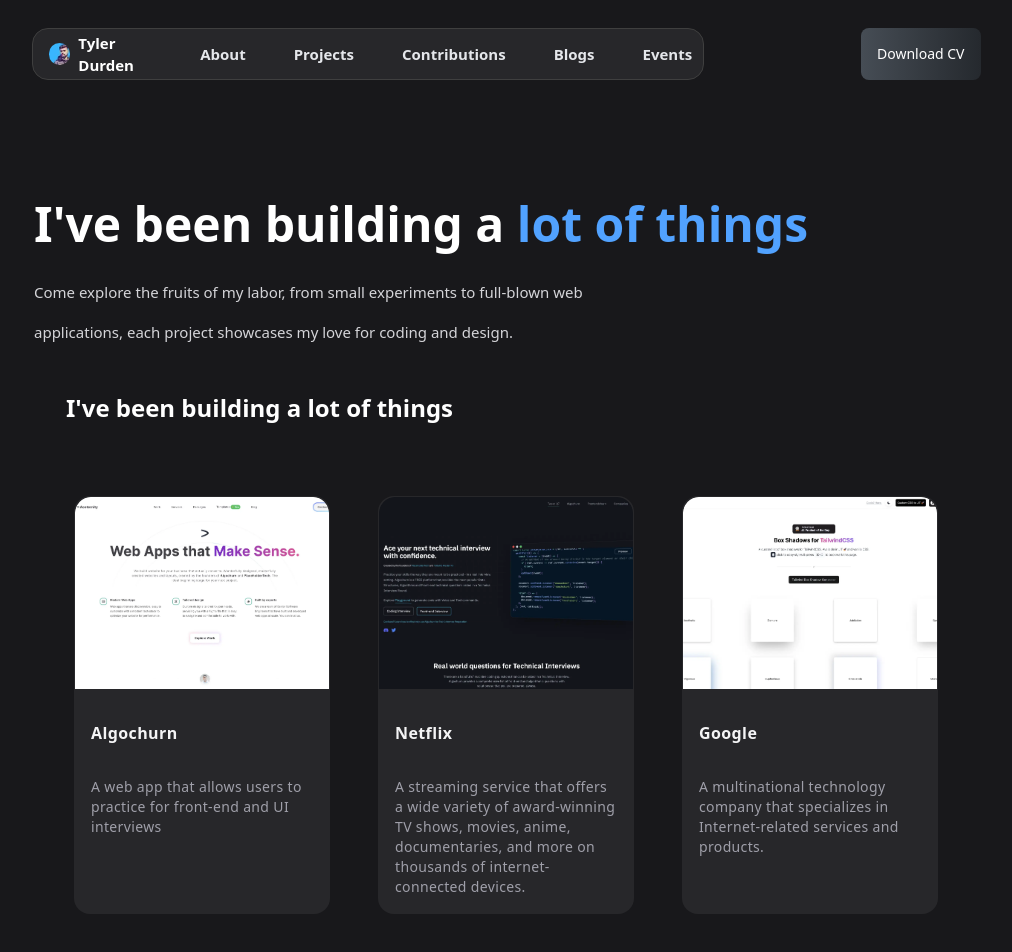
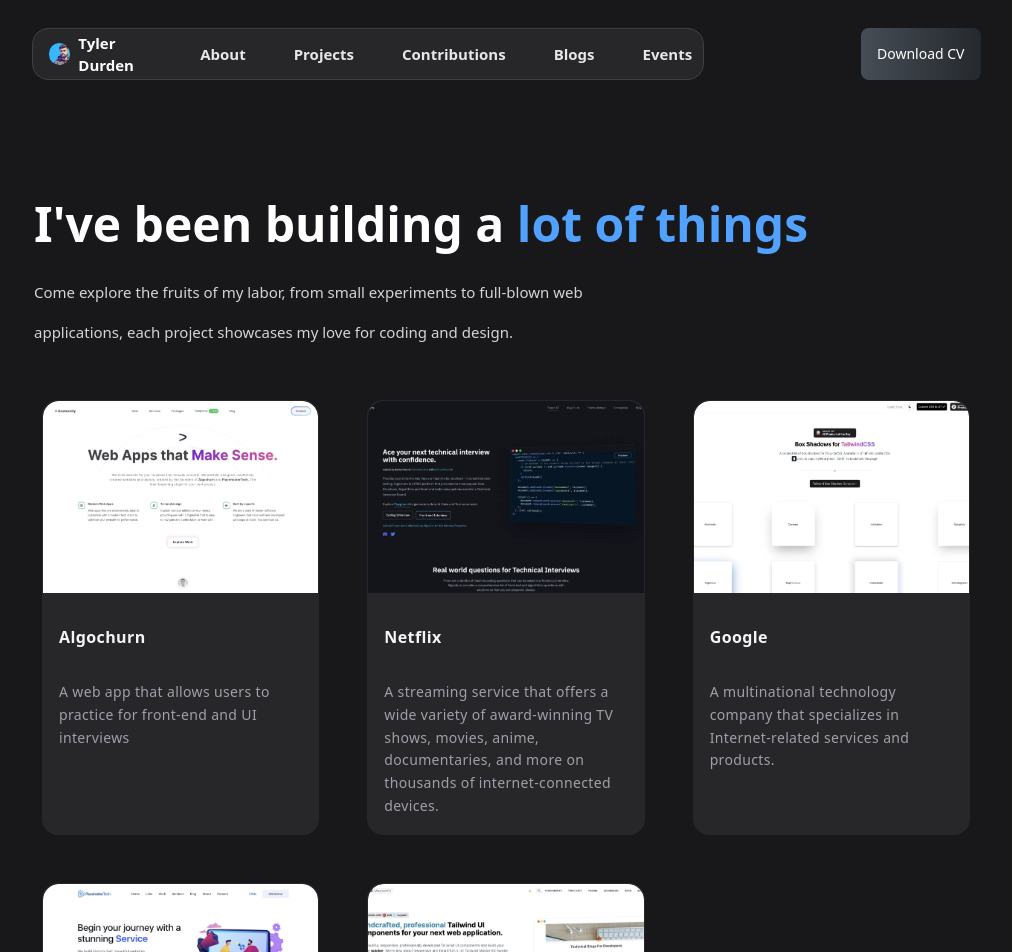
Before and after one commit to wizzcode01/devpro-project, a React (Vite) app: page /project in a window 1280 px wide. Shown: the top 952 px of the page, without its empty margins (134-1146 px from the left). Built offline with nearby package versions, Linux system fonts and the light colour scheme.

Commit message:
added files

```diff
--- a/src/pages/About.jsx
+++ b/src/pages/About.jsx
@@ -92,7 +92,7 @@
                 When I'm not busy slaying bugs and writing code, I'm usually busy indulging in my two favorite hobbies: hot sauce and dad jokes. I firmly believe that a good laugh and a dash of hot sauce can fix just about anything, including bugs in my code (okay, maybe not that last part).
               </p>
               <div>
-                 <h1 className='text-zinc-400 p-5 md:p-0 text-sm'>Here's a timeline of what I've been upto</h1>
+                 <h1 className='text-zinc-400 p-5 md:text-lg text-sm'>Here's a timeline of what I've been upto</h1>
                  {timeline.map((item, index) => (
                  <div key={index} className='flex flex-col md:ml-14 gap-6 mt-10 md:p-0 p-5'>
                     <span className='text-xl font-bold text-white'>{item.year}</span>
--- a/src/pages/ProjectPage.jsx
+++ b/src/pages/ProjectPage.jsx
@@ -1,21 +1,110 @@
 import Footer from "../components/Footer"
 import Navbar from "../components/Navbar"
-import Project from "../components/Projects"
+import aceternity from "../assets/aceternity-img.webp";
+import algochurn from "../assets/algochurn-img.webp";
+import boxshadows from "../assets/boxshadows-img.webp";
+import placeholdertech from "../assets/placeholdertech-img.webp";
+import tailwindmasterkit from "../assets/tailwindmasterkit-img.webp";
+
+import { cn } from "../lib/utils";
+import { AnimatePresence, motion } from "framer-motion";
+import { useState } from "react";
+
+
 const ProjectPage = () => {
+  let [hoveredIndex, setHoveredIndex] = useState(null);
+
+  const projects = [
+    {
+      image: aceternity,
+      title: "Algochurn",
+      description:
+        "A web app that allows users to practice for front-end and UI interviews",
+      link: "https://www.algochurn.com/",
+    },
+    {
+      image: algochurn,
+      title: "Netflix",
+      description:
+        "A streaming service that offers a wide variety of award-winning TV shows, movies, anime, documentaries, and more on thousands of internet-connected devices.",
+      link: "https://www.aceternity.com/",
+    },
+    {
+      image: boxshadows,
+      title: "Google",
+      description:
+        "A multinational technology company that specializes in Internet-related services and products.",
+      link: "https://www.tailwindmasterkit.com/",
+    },
+    {
+      image: placeholdertech,
+      title: "Meta",
+      description:
+        "A technology company that focuses on building products that advance Facebook's mission of bringing the world closer together.",
+      link: "https://ui.aceternity.com/tools/box-shadows",
+    },
+    {
+      image: tailwindmasterkit,
+      title: "Amazon",
+      description:
+        "A multinational technology company focusing on e-commerce, cloud computing, digital streaming, and artificial intelligence.",
+      link: "https://ww25.placeholdertech.in/?subid1=20251007-0106-29b4-8644-9e0ccc5b4400",
+    },
+  ];
+
+
    return (
      <div className="bg-zinc-900">
       <Navbar/>
-      <div className="max-w-5xl mx-auto p-10">
+      <div className="max-w-5xl mx-auto md:p-10 p-7">
         <div className="flex flex-col gap-6 mt-20">
-           <h1 className="text-5xl font-bold text-white">I've been building a <span className="text-blue-400">lot of things</span></h1>
-           <div className="leading-10 text-zinc-300 text-[15px] text-lg">
+           <h1 className="md:text-5xl text-3xl font-bold text-white">I've been building a <span className="text-blue-400">lot of things</span></h1>
+           <div className="md:leading-10 text-zinc-300 text-[15px] text-lg">
                 <p>Come explore the fruits of my labor, from small experiments to full-blown web</p>
                 <p>applications, each project showcases my love for coding and design.</p>
            </div>
         </div>
-        <div className="mt-10">
-        <Project/>
-        </div>
+        <div
+          className="grid grid-cols-1 md:grid-cols-2  lg:grid-cols-3 py-10 gap-8">
+            {projects.map((item, idx) => (
+               <a
+                 href={item?.link}
+                 key={item?.link}
+                 className="relative group  block p-2 h-full w-full"
+                 onMouseEnter={() => setHoveredIndex(idx)}
+                 onMouseLeave={() => setHoveredIndex(null)}>
+                 <AnimatePresence>
+                   {hoveredIndex === idx && (
+                     <motion.span
+                       className="absolute inset-0 h-full w-full bg-neutral-200 dark:bg-zinc-800 block rounded-3xl pointer-events-none"
+                       layoutId="hoverBackground"
+                       initial={{ opacity: 0 }}
+                       animate={{
+                         opacity: 1,
+                         transition: { duration: 0.15 },
+                       }}
+                       exit={{
+                         opacity: 0,
+                         transition: { duration: 0.15, delay: 0.2 },
+                       }} />
+                   )}
+                 </AnimatePresence>
+
+                 <div className="rounded-2xl h-full w-full overflow-hidden bg-zinc-800 border border-transparent  group-hover:dark:border-white/[0.2] relative z-20">
+                   {/* Card Image */}
+                      <img
+                        src={item.image}
+                        alt={item.title}
+                        className="w-full h-48 object-cover rounded-t-2xl"
+                      />
+                      <div className="p-4">
+                        <h1 className="text-zinc-100 font-bold tracking-wide mt-4">{item.title}</h1>
+                        <p className="mt-8 text-zinc-400 tracking-wide leading-relaxed text-sm">{item.description}</p>
+                      </div>
+                 </div>
+               </a>
+             ))}
+           </div>
       </div>
       <Footer/>
     </div>
```
